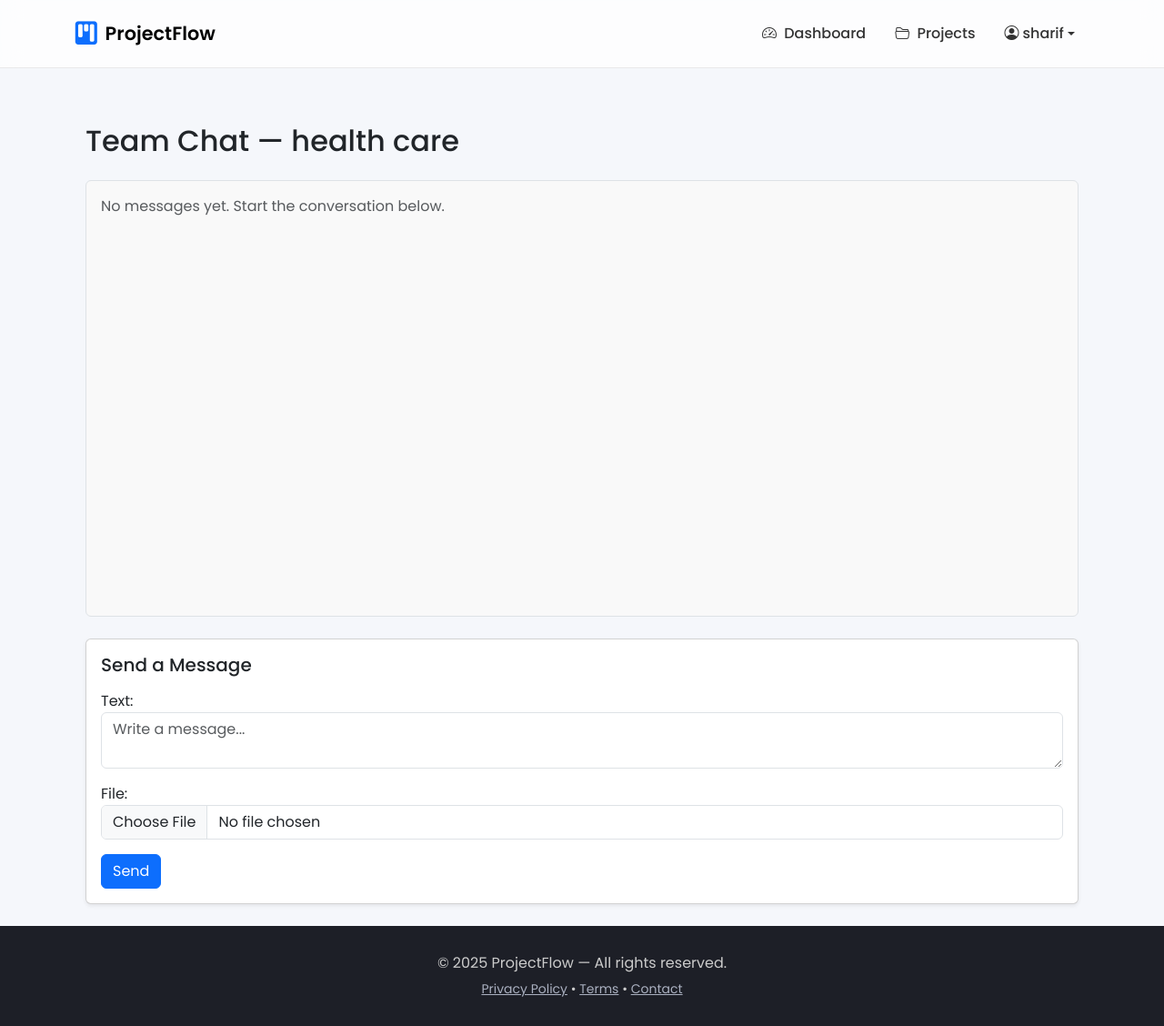
After one commit to Sharif-sheikh/project_management, a Django app: page /projects/1/chat/ in a window 1280 px wide. The commit adds this page. Shown: the whole page at 91% size. Run offline with Django 5.2, Linux system fonts and the light colour scheme; a user stored in the database is signed in; data comes from the database, SQL or seed files in the repository; both versions use the stored data as it was after the commit; some libraries are stand-ins or nearby versions.

Commit message:
chat option added

```diff
--- a/PM/forms.py
+++ b/PM/forms.py
@@ -1,7 +1,7 @@
 from django import forms
 from django.contrib.auth.forms import UserCreationForm
 from django.contrib.auth.models import User
-from .models import Project, Task, Profile
+from .models import Project, Task, Profile, ProjectMessage
 
 
 class UserRegisterForm(UserCreationForm):
@@ -50,3 +50,19 @@ class ProfileForm(forms.ModelForm):
     class Meta:
         model = Profile
         fields = ["avatar", "github", "linkedin", "address", "occupation"]
+
+
+
+class ProjectMessageForm(forms.ModelForm):
+    class Meta:
+        model = ProjectMessage
+        fields = ["text", "file"]
+
+        widgets = {
+            "text": forms.Textarea(attrs={
+                "rows": 2,
+                "class": "form-control",
+                "placeholder": "Write a message..."
+            }),
+            "file": forms.ClearableFileInput(attrs={"class": "form-control"})
+        }
--- a/PM/models.py
+++ b/PM/models.py
@@ -60,3 +60,17 @@ class EmailOTP(models.Model):
     otp = models.CharField(max_length=6)
     is_verified = models.BooleanField(default=False)
     created_at = models.DateTimeField(auto_now_add=True)
+
+
+class ProjectMessage(models.Model):
+    project = models.ForeignKey("Project", on_delete=models.CASCADE, related_name="messages")
+    user = models.ForeignKey(User, on_delete=models.CASCADE)
+    text = models.TextField(blank=True)
+    file = models.FileField(upload_to="chat_resources/", null=True, blank=True)
+    created_at = models.DateTimeField(auto_now_add=True)
+
+    class Meta:
+        ordering = ["-created_at"]
+
+    def __str__(self):
+        return f"{self.user.username} - {self.project.name}"
--- /dev/null
+++ b/PM/templates/project_chat.html
@@ -0,0 +1,65 @@
+{% extends "base.html" %}
+
+{% block title %}Team Chat - {{ project.name }}{% endblock %}
+
+{% block content %}
+<div class="container py-4">
+
+    <h2 class="mb-4">Team Chat — {{ project.name }}</h2>
+
+    <!-- Chat Window -->
+    <div class="border rounded p-3 mb-4"
+         style="height: 480px; overflow-y: scroll; background-color: #f9f9f9;">
+
+        {% for message in messages %}
+            <div class="mb-3 pb-2 border-bottom">
+
+                <div class="d-flex justify-content-between">
+                    <strong>{{ message.user.get_full_name|default:message.user.username }}</strong>
+                    <small class="text-muted">{{ message.created_at }}</small>
+                </div>
+
+                {% if message.text %}
+                    <p class="mb-1">{{ message.text }}</p>
+                {% endif %}
+
+                {% if message.file %}
+                    <a href="{{ message.file.url }}" class="text-primary" download>
+                        Download Attached File
+                    </a>
+                {% endif %}
+
+            </div>
+        {% empty %}
+            <p class="text-muted">No messages yet. Start the conversation below.</p>
+        {% endfor %}
+
+    </div>
+
+    <!-- Send Message Form -->
+    <div class="card shadow-sm">
+        <div class="card-body">
+            <h5 class="card-title">Send a Message</h5>
+
+            <form method="post" enctype="multipart/form-data" class="mt-3">
+                {% csrf_token %}
+
+                <div class="mb-3">
+                    {{ form.text.label_tag }}
+                    {{ form.text }}
+                </div>
+
+                <div class="mb-3">
+                    {{ form.file.label_tag }}
+                    {{ form.file }}
+                </div>
+
+                <button type="submit" class="btn btn-primary">
+                    Send
+                </button>
+            </form>
+        </div>
+    </div>
+
+</div>
+{% endblock %}
--- a/PM/urls.py
+++ b/PM/urls.py
@@ -30,4 +30,8 @@ urlpatterns = [
     # Profile
     path('profile/', views.profile_view, name='profile'),
     path('profile/edit/', views.profile_edit, name='profile_edit'),
+
+    # Project Chat
+    path("projects/<int:pk>/chat/", views.project_chat, name="project_chat"),
+
 ]
--- /dev/null
+++ b/PM/utils.py
@@ -0,0 +1,8 @@
+from .models import Task
+
+def is_project_team_member(user, project):
+    if user == project.manager:
+        return True
+    if hasattr(project, "client") and user == project.client:
+        return True
+    return Task.objects.filter(project=project, assignee=user).exists()
--- a/PM/views.py
+++ b/PM/views.py
@@ -11,8 +11,9 @@ from django.utils import timezone
 from django.db.models import Q
 import random
 
-from .models import Project, Task, Profile, EmailOTP
-from .forms import UserRegisterForm, ProjectForm, TaskForm, ProfileForm
+from .models import Project, Task, Profile, EmailOTP,ProjectMessage
+from .forms import UserRegisterForm, ProjectForm, TaskForm, ProfileForm,ProjectMessageForm
+from .utils import is_project_team_member
 
 def generate_otp():
     return str(random.randint(100000, 999999))
@@ -268,3 +269,34 @@ def profile_edit(request):
     else:
         form = ProfileForm(instance=profile)
     return render(request, "profile_edit.html", {"form": form})
+
+# ---------------- PROJECT CHAT VIEWS ----------------
+
+
+
+
+@login_required
+def project_chat(request, pk):
+    project = get_object_or_404(Project, pk=pk)
+
+    # Permission check
+    if not is_project_team_member(request.user, project):
+        return HttpResponseForbidden("You are not allowed to access this chat.")
+
+    messages_list = project.messages.all()
+    form = ProjectMessageForm()
+
+    if request.method == "POST":
+        form = ProjectMessageForm(request.POST, request.FILES)
+        if form.is_valid():
+            msg = form.save(commit=False)
+            msg.project = project
+            msg.user = request.user
+            msg.save()
+            return redirect("project_chat", pk=project.id)
+
+    return render(request, "project_chat.html", {
+        "project": project,
+        "messages": messages_list,
+        "form": form
+    })
```
Also changed, not shown: PM/templates/project_detail.html (+36 -3 lines), PM/migrations/0003_projectmessage.py (added), db.sqlite3, 1 other file.
